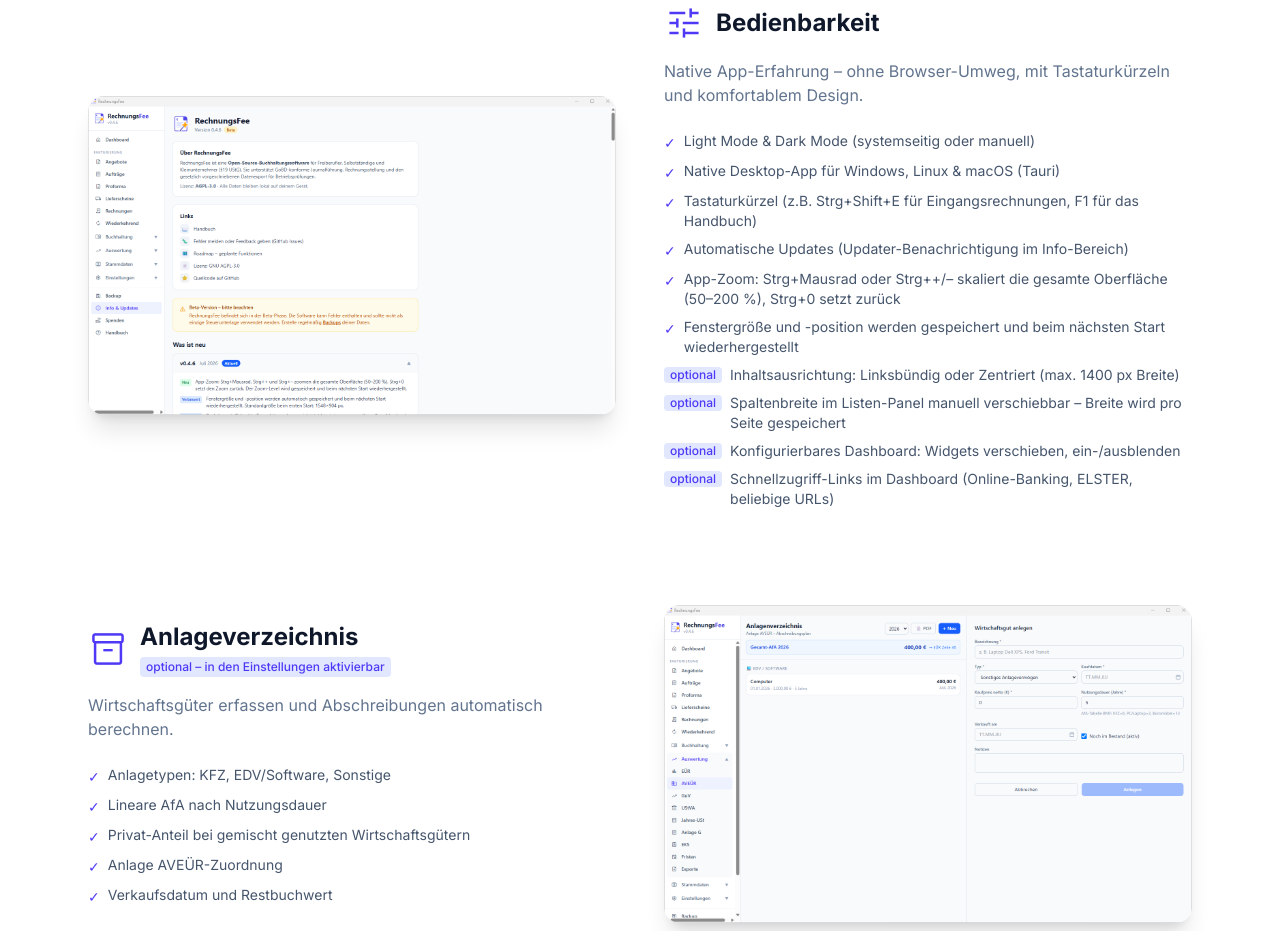
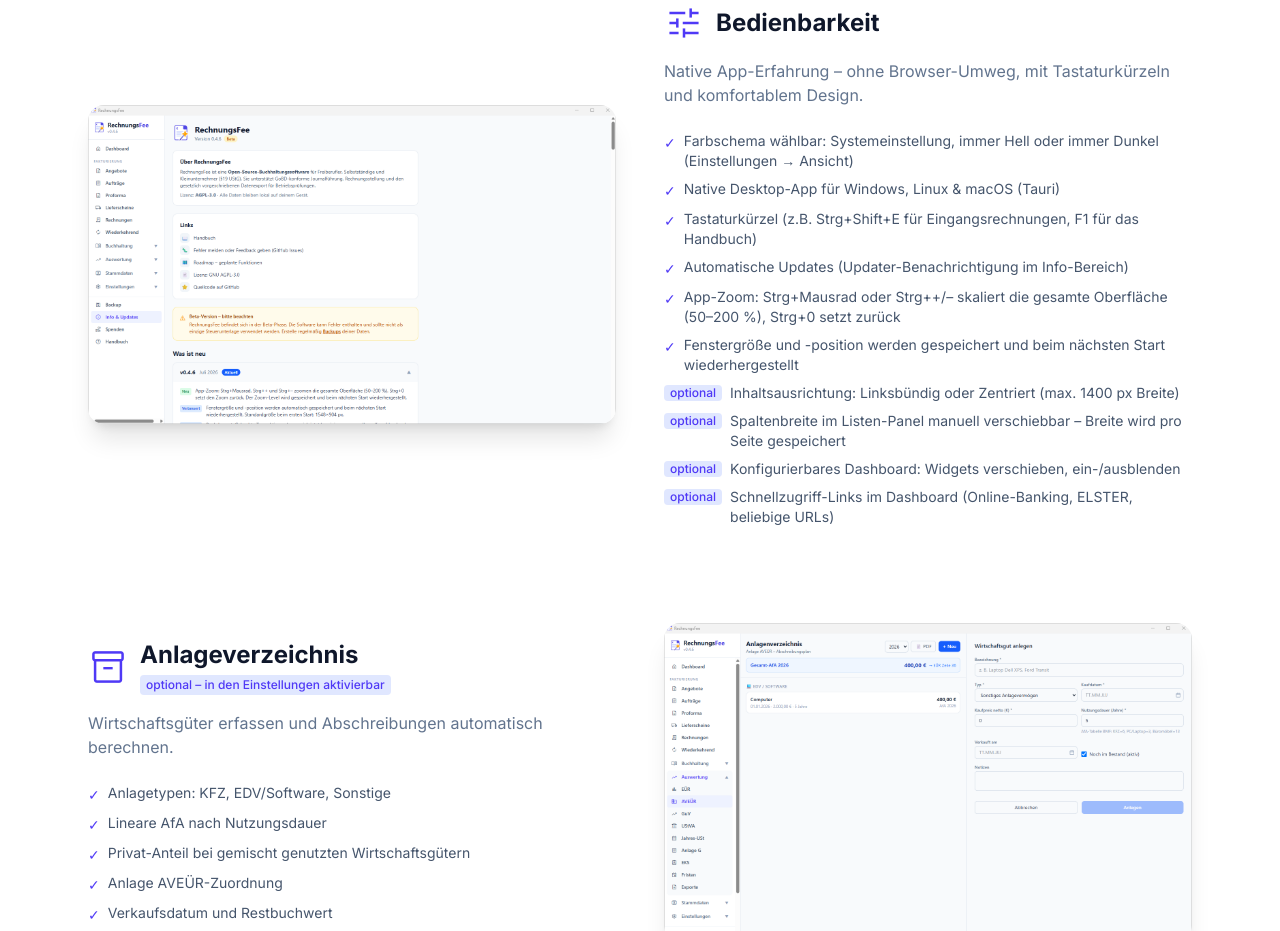
Before and after one commit to nicolettas-muggelbude/RechnungsFee, an Astro site: page /funktionen in a window 1280 px wide. Shown: the part 4453-5384 px from the top of the page. Built offline with nearby package versions, Linux system fonts and the light colour scheme; Astro itself is replaced by a stand-in of ours.

Commit message:
feat: Funktionen – Farbschema-Option (Dark-Mode-Toggle) präzisiert (Issue #243)

```diff
--- a/src/pages/funktionen.astro
+++ b/src/pages/funktionen.astro
@@ -153,7 +153,7 @@ const bereiche: { icon: string; title: string; text: string; screenshot: string;
     screenshot: 'bedienbarkeit',
     text: 'Native App-Erfahrung – ohne Browser-Umweg, mit Tastaturkürzeln und komfortablem Design.',
     features: [
-      { text: 'Light Mode & Dark Mode (systemseitig oder manuell)' },
+      { text: 'Farbschema wählbar: Systemeinstellung, immer Hell oder immer Dunkel (Einstellungen → Ansicht)' },
       { text: 'Native Desktop-App für Windows, Linux & macOS (Tauri)' },
       { text: 'Tastaturkürzel (z.B. Strg+Shift+E für Eingangsrechnungen, F1 für das Handbuch)' },
       { text: 'Automatische Updates (Updater-Benachrichtigung im Info-Bereich)' },
```
